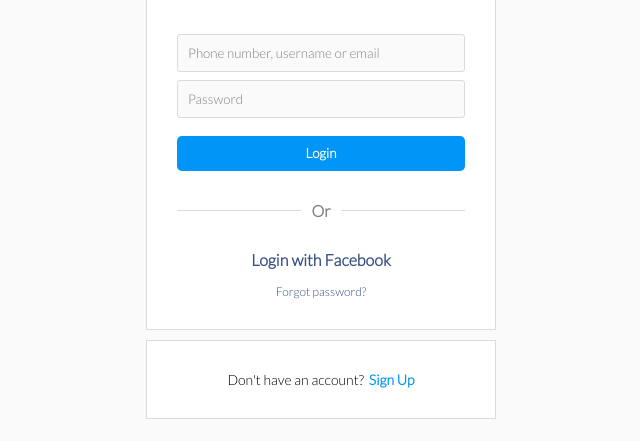
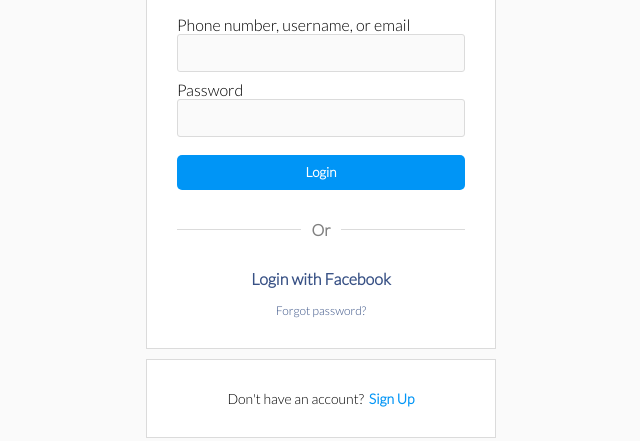
Before and after one commit to thedeveloperever/instagram-login-clone, a plain HTML site: page index.html in a window 1280 px wide. Shown: the part 184-625 px from the top of the page, without its empty margins (319-959 px from the left). Drawn offline with Linux system fonts and the light colour scheme; files whose address does not match are found by name.

Commit message:
Update index.html

```diff
--- a/index.html
+++ b/index.html
@@ -20,14 +20,15 @@
                     <img src="./img//instagram-logo.png" alt="Instagram logo" title="Instagram logo" />
                 </h1>
                 <form name="login" netlify>
-
-                    <label for="email" class="sr-only">Phone number, username or email</label>
-                    <input type="text" name="email" placeholder="Phone number, username or email" />
-
-                    <label for="password" class="sr-only">Password</label>
-                    <input type="text" name="password" placeholder="Password" />
-
+                  <p>
+                    <label>Phone number, username, or email <input type="text" name="name" /></label>
+                  </p>
+                  <p>
+                    <label>Password <input type="text" name="password" /></label>
+                  </p>
+                  <p>
                     <button type="submit">Login</button>
+                  </p>
                 </form>
                 <div class="flex separator align-items-center">
                     <span></span>
```
